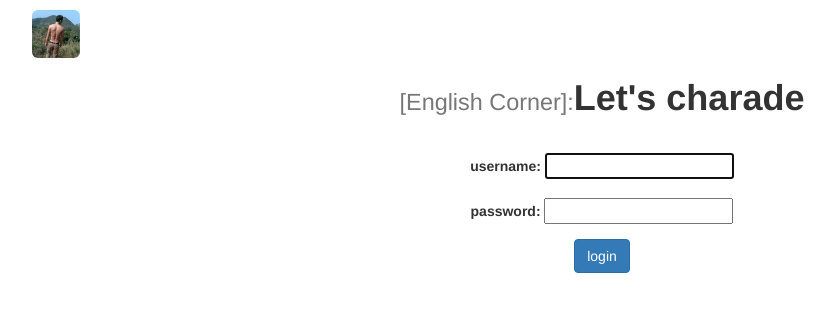
After one commit to opera443399/charade, a Django app: page /accounts/login/ in a window 1280 px wide. The commit adds this page. Shown: the top 312 px of the page, without its empty margins (38-873 px from the left). Run offline with Django 3.2, Linux system fonts and the light colour scheme; some libraries are stand-ins or nearby versions.

Commit message:
add ctl.sh, user basic auth for login and logout, rebuild base.html

```diff
--- a/www/charade/templates/charade/base.html
+++ b/www/charade/templates/charade/base.html
@@ -9,27 +9,43 @@
     <meta name="Description" content="">
     <meta name="Keywords" content="">
     <link rel="shortcut icon" href="{% static 'charade/images/favicon.ico' %}" type="image/x-icon">
+    <!-- jQuery Start -->
     <script src="{% static 'charade/js/jquery-2.2.0.min.js' %}"></script>
     <script src="{% static 'charade/js/main.js' %}"></script>
-    <!-- Bootstrap -->
+    <!-- End of jQuery -->
+    <!-- Bootstrap Start -->
     <script src="{% static 'charade/js/bootstrap.min.js' %}"></script>
     <link rel="stylesheet" href="{% static 'charade/css/bootstrap.min.css' %}">
+    <!-- End of Bootstrap -->
 </head>
 <body>
+<!-- Container Start -->
 <div class="container">
     <!-- Header Start -->
     <div class="row">
-            <div class="col-md-3">
+        <div class="col-md-4">
+            <p></p>
             <a href="/">
                 <img class="img-rounded" style="width: 48px; height: 48px;"
                     src="{% static 'charade/images/header.jpg' %}"
-                        alt="Home" title="Home"></img>
+                    alt="Home" title="Back Home? Click me."></img>
             </a>
         </div>
-            <div class="col-md-6">
+        <div class="col-md-4">
+        </div>
+        <div class="col-md-4">
+            {% block auth %}{% endblock %}
+        </div>
+    </div>
+    <div class="row">
+        <div class="col-md-2">
+        </div>
+        <div class="col-md-8">
             <h1 id="tips" class="text-center">
                 <small id="tips1">[English Corner]:</small><strong id="tips2">Let's charade</strong>
             </h1>
+        </div>
+        <div class="col-md-2">
         </div>
     </div>
     <div class="row">
@@ -64,5 +80,6 @@
     {% block content %}{% endblock %}
     <!-- End of Content -->
 </div>
+<!-- End of Container -->
 </body>
 </html>
--- a/www/charade/templates/charade/ready.html
+++ b/www/charade/templates/charade/ready.html
@@ -4,11 +4,11 @@
         <div class="row text-center">
             <form class="form-inline" role="form" id="setting" action="{% url 'charade:game_set' %}" method="post">
                 <div class="form-group">
-                    Jump to: <a href="{% url 'polls:index' %}">Polls</a>
-                    View: <a href="{% url 'charade:game_board' %}">Score-Board</a>
+                    Jump to: <a href="{% url 'polls:index' %}" title="Have a try?">Polls</a>
+                    View: <a href="{% url 'charade:game_board' %}" title="Login needed">Score-Board</a>
                     {% csrf_token %}
                     <input class="form-control" type="text" id="amount" name="amount" placeholder="number of words" maxlength="3">
-                    <button type="button" class="btn btn-primary" id="ready2go">Go</button>
+                    <button type="button" class="btn btn-primary" id="ready2go">Play</button>
                 </div>
             </form>
         </div>
--- a/www/charade/urls.py
+++ b/www/charade/urls.py
@@ -1,6 +1,6 @@
 # coding: utf-8
 ###################################
-# 2016/1/21
+# 2016/1/22
 # pc
 ###################################
 from django.conf.urls import url
@@ -22,5 +22,5 @@ urlpatterns = [
 
     ### test use only
     # ex: /show/meta/
-    #url(r'^show/meta/$',views.show_meta, name='show_meta')
+    #url(r'^show/meta/$', views.show_meta, name='show_meta'),
 ]
--- /dev/null
+++ b/www/templates/registration/login.html
@@ -0,0 +1,38 @@
+{% extends "charade/base.html" %}
+{% block title %}Login{% endblock %}
+{% block content %}
+<div class="row text-center">
+    {% if form.errors %}
+        <p>Your username and password didn't match. Please try again.</p>
+    {% endif %}
+    {% if next %}
+        {% if user.is_authenticated %}
+        <p>Your account doesn't have access to this page. To proceed,
+        please login with an account that has access.</p>
+        {% else %}
+        <p>Please login to see this page.</p>
+        {% endif %}
+    {% endif %}
+</div>
+<div class="row text-center">
+<div class="col-md-4"></div>
+<div class="col-md-4">
+    <form class="form-horizontal" method="post" action="{% url 'django.contrib.auth.views.login' %}">
+    {% csrf_token %}
+    <div class="form-group">
+        <label class="control-label" for="id_username">username:</label>
+        {{ form.username }}
+    </div>
+    <div class="form-group">
+        <label class="control-label" for="id_password">password:</label>
+        {{ form.password }}
+    </div>
+    <div class="form-group">
+        <input type="submit" class="btn btn-primary" value="login" />
+        <input type="hidden" name="next" value="{{ next }}" />
+    </div>
+    </form>
+</div>
+<div class="col-md-4"></div>
+</div>
+{% endblock %}
--- a/www/www/settings.py
+++ b/www/www/settings.py
@@ -58,7 +58,7 @@ ROOT_URLCONF = 'www.urls'
 TEMPLATES = [
     {
         'BACKEND': 'django.template.backends.django.DjangoTemplates',
-        'DIRS': [],
+        'DIRS': [os.path.join(BASE_DIR, 'templates'),],
         'APP_DIRS': True,
         'OPTIONS': {
             'context_processors': [
--- a/www/www/urls.py
+++ b/www/www/urls.py
@@ -15,12 +15,18 @@ Including another URLconf
 """
 from django.conf.urls import url, include
 from django.contrib import admin
+from django.contrib.auth import views as auth_views
 
-from charade import views
+from charade import views as charade_views
 
 urlpatterns = [
-    url(r'^$', views.index, name='index'),
+    url(r'^$', charade_views.index, name='index'),
+    # apps
     url(r'^charade/', include('charade.urls', namespace='charade')),
     url(r'^polls/', include('polls.urls', namespace='polls')),
+    # admin
     url(r'^admin/', include(admin.site.urls)),
+    # auth
+    url(r'^accounts/login/$', auth_views.login),
+    url(r'^accounts/logout/$', auth_views.logout, {'next_page': '/'}),
 ]
```
Also changed, not shown: www/charade/templates/charade/board.html (+9 -0 lines), www/charade/views.py (+13 -1 lines), www/db.sqlite3, 1 other file. Lines whose indentation alone changed are shown as unchanged.
